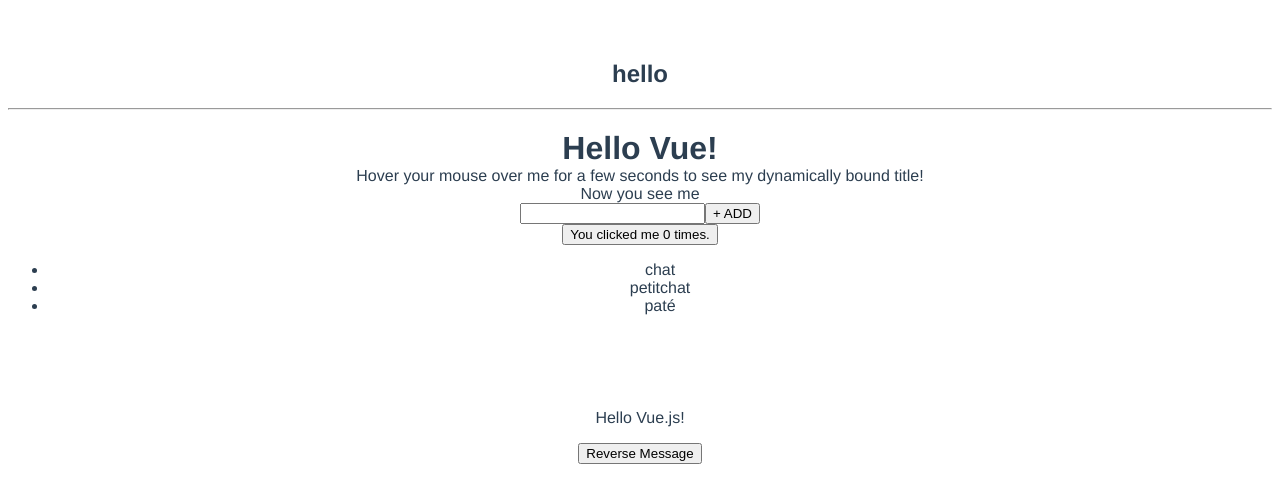
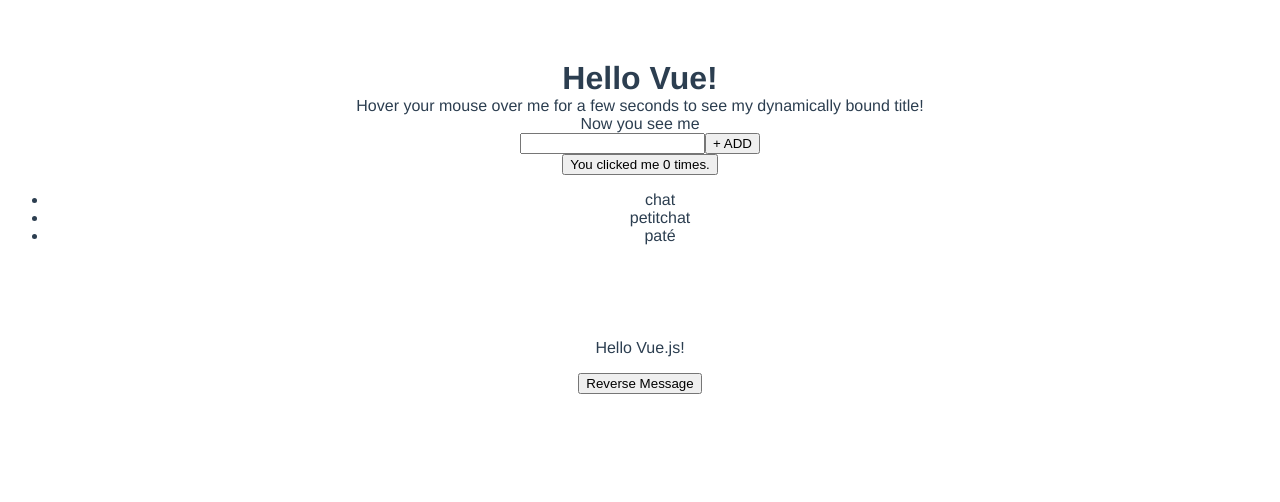
Before and after one commit to Olawinski-e/First-VueJs-official, a Vue app: page / in a window 1280 px wide. Shown: the top 502 px of the page. Built offline with nearby package versions, Linux system fonts and the light colour scheme.

Commit message:
vue 3 so cant import bootstrap vue

```diff
--- a/package.json
+++ b/package.json
@@ -9,6 +9,8 @@
   },
   "dependencies": {
     "axios": "^0.20.0",
+    "bootstrap": "^4.5.2",
+    "bootstrap-vue": "^2.17.3",
     "core-js": "^3.6.5",
     "vue": "^3.0.0-0"
   },
--- a/src/App.vue
+++ b/src/App.vue
@@ -1,18 +1,14 @@
 <template>
-  <Quizz />
-  <hr />
   <HelloWorld msg="Hello Vue!" />
 </template>
 
 <script>
 import HelloWorld from "./components/HelloWorld";
-import Quizz from "./Quizz";
 
 export default {
   name: "App",
   components: {
     HelloWorld,
-    Quizz,
   },
 };
 </script>
--- a/src/Quizz.vue
+++ /dev/null
@@ -1,11 +0,0 @@
-<template>
-  <h2>hello</h2>
-</template>
-
-<script>
-export default {
-  name: "Quizz",
-};
-</script>
-
-<style></style>
--- a/src/main.js
+++ b/src/main.js
@@ -1,4 +1,4 @@
-import { createApp } from 'vue'
-import App from './App.vue'
+import App from "./App.vue";
+import { createApp } from "vue";
 
-createApp(App).mount('#app')
+createApp(App).mount("#app");
```
Also changed, not shown: src/components/Header.vue (deleted), 1 other file (tests, documents, lock files or other folders).
